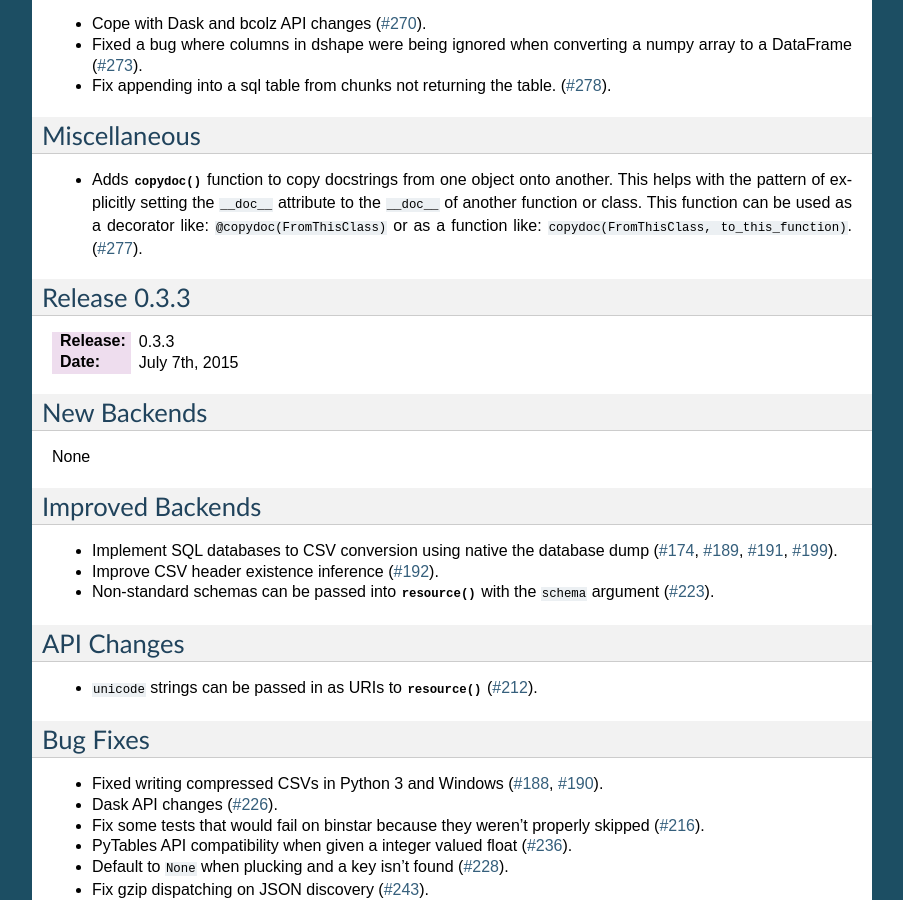
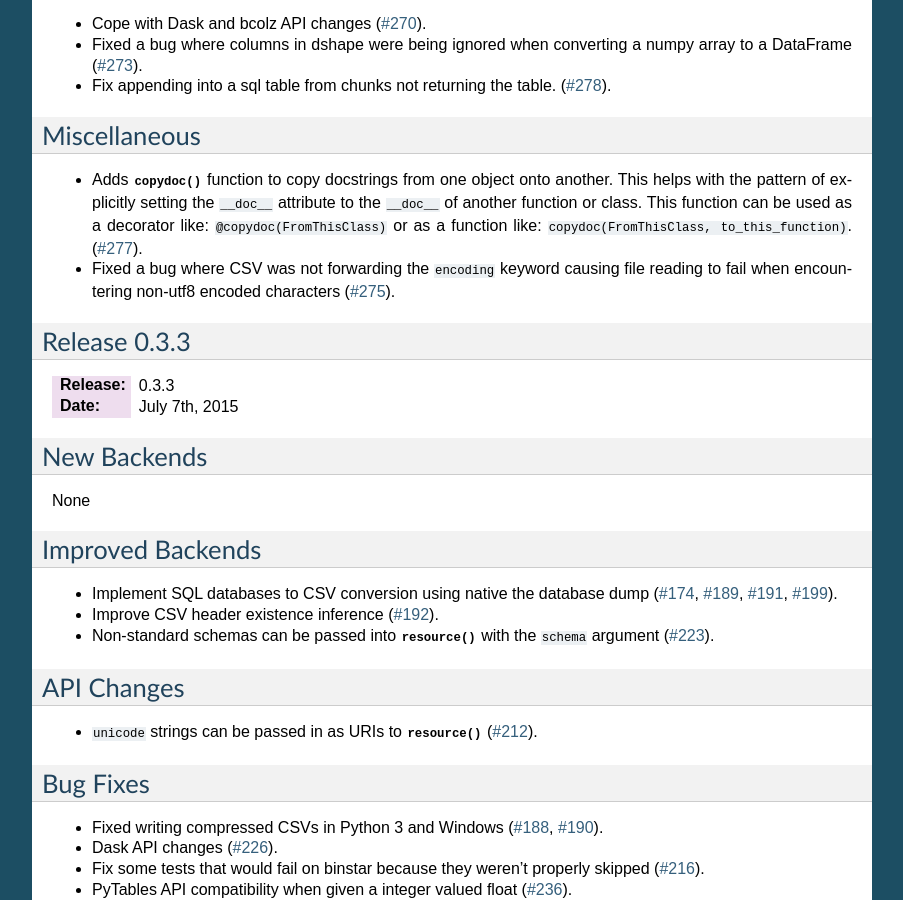
Before and after one commit to blaze/odo, a Sphinx documentation site: the page built from docs/source/releases.rst, in a window 1280 px wide and 900 px high, scrolled down 588 px. Shown: the whole window, without its empty margins (198-1101 px from the left). Built offline with Sphinx 7.4.7, drawn with Linux system fonts in a browser that asks for light colours.

Commit message:
DOC: whatsnew

```diff
--- a/docs/source/whatsnew/0.3.4.txt
+++ b/docs/source/whatsnew/0.3.4.txt
@@ -39,3 +39,5 @@ Miscellaneous
   ``__doc__`` attribute to the ``__doc__`` of another function or class. This
   function can be used as a decorator like: ``@copydoc(FromThisClass)`` or as a
   function like: ``copydoc(FromThisClass, to_this_function)``. (:issue:`277`).
+* Fixed a bug where CSV was not forwarding the ``encoding`` keyword causing file
+  reading to fail when encountering non-utf8 encoded characters (:issue:`275`).
```
